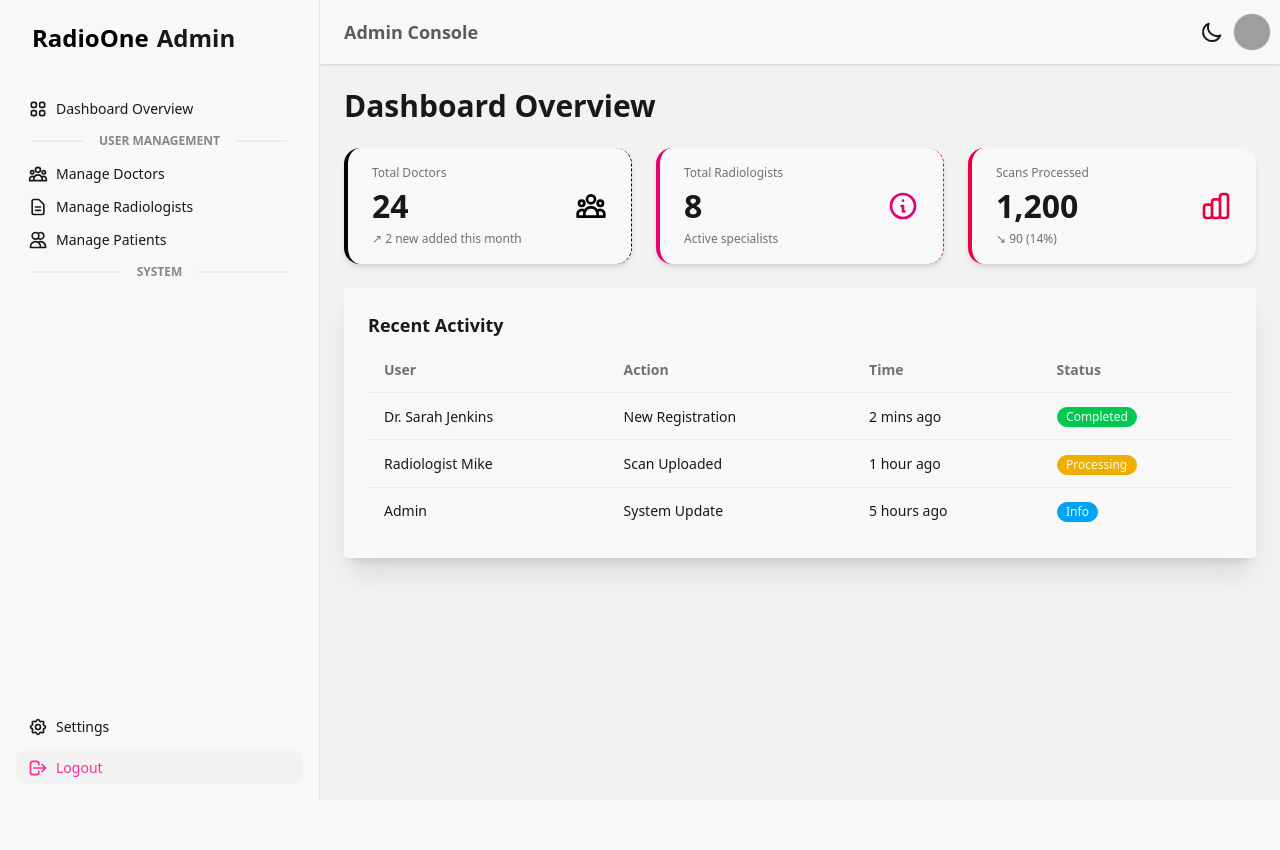
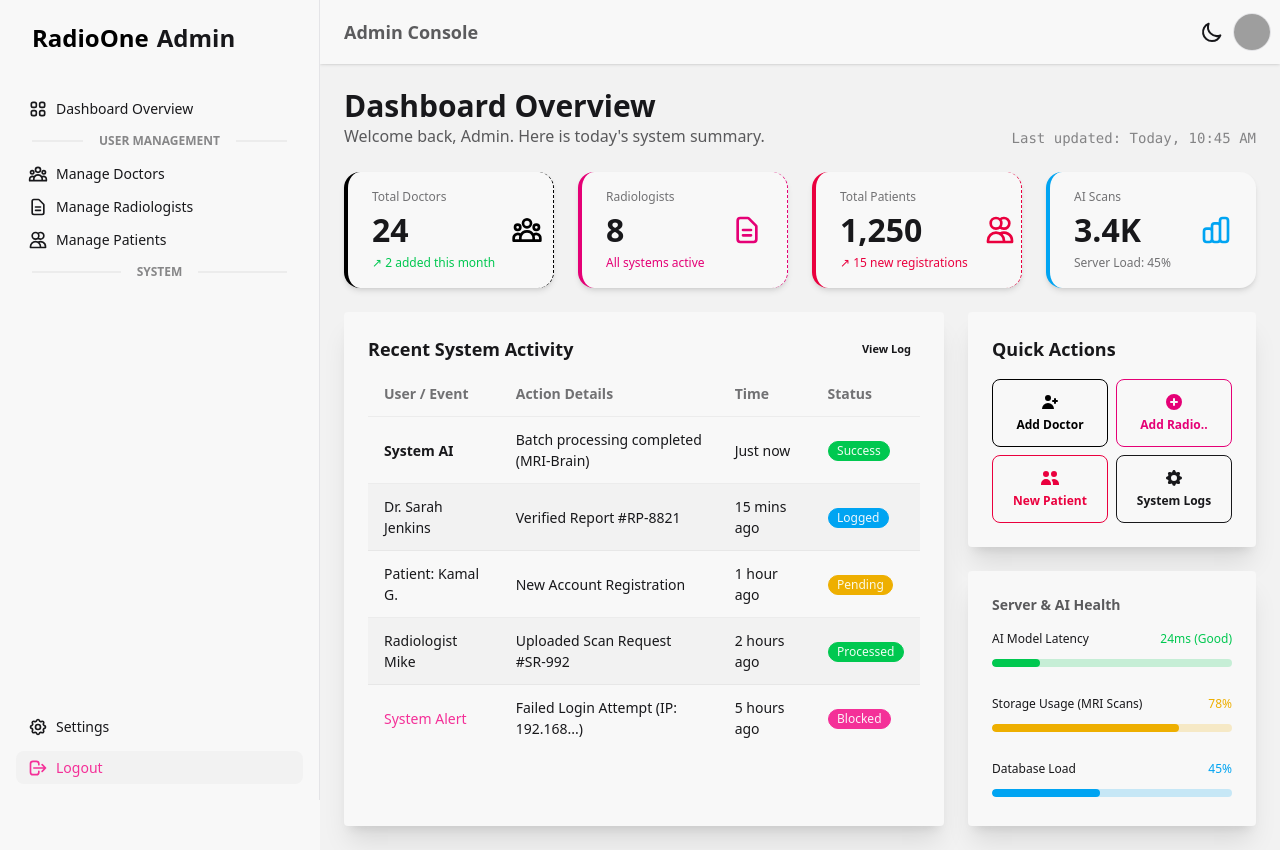
Before and after one commit to RadioOneAI/Frontend, a React (Vite) app in the folder radio-one-ai/: page /admin/dashboard in a window 1280 px wide. Before the commit the page ends 800 px from the top, so only its background shows below. Built offline with nearby package versions, Linux system fonts and the light colour scheme; grey boxes are pictures that could not be loaded.

Commit message:
updated admin dashboard with patient stats and quick action shortcuts

```diff
--- a/radio-one-ai/src/pages/Admin/DashboardHome.jsx
+++ b/radio-one-ai/src/pages/Admin/DashboardHome.jsx
@@ -1,74 +1,113 @@
 import React from "react";
+import { Link } from "react-router-dom";
 
 export default function DashboardHome() {
   return (
     <div className="space-y-6">
+      <div className="flex justify-between items-end">
+        <div>
           <h1 className="text-3xl font-bold">Dashboard Overview</h1>
+          <p className="text-base-content/70">Welcome back, Admin. Here is today's system summary.</p>
+        </div>
+        <div className="text-sm font-mono opacity-50">
+          Last updated: Today, 10:45 AM
+        </div>
+      </div>
 
-      {/* Stats Row */}
-      <div className="grid grid-cols-1 md:grid-cols-3 gap-6">
+      {/* --- STATS ROW --- */}
+      <div className="grid grid-cols-1 md:grid-cols-2 lg:grid-cols-4 gap-6">
 
+        {/* Doctors Stat */}
         <div className="stat bg-base-100 shadow-md rounded-2xl border-l-4 border-primary">
           <div className="stat-figure text-primary">
             <svg xmlns="http://www.w3.org/2000/svg" fill="none" viewBox="0 0 24 24" className="inline-block w-8 h-8 stroke-current"><path strokeLinecap="round" strokeLinejoin="round" strokeWidth="2" d="M17 20h5v-2a3 3 0 00-5.356-1.857M17 20H7m10 0v-2c0-.656-.126-1.283-.356-1.857M7 20H2v-2a3 3 0 015.356-1.857M7 20v-2c0-.656.126-1.283.356-1.857m0 0a5.002 5.002 0 019.288 0M15 7a3 3 0 11-6 0 3 3 0 016 0zm6 3a2 2 0 11-4 0 2 2 0 014 0zM7 10a2 2 0 11-4 0 2 2 0 014 0z"></path></svg>
           </div>
           <div className="stat-title">Total Doctors</div>
           <div className="stat-value">24</div>
-          <div className="stat-desc">↗︎ 2 new added this month</div>
+          <div className="stat-desc text-success">↗︎ 2 added this month</div>
         </div>
 
+        {/* Radiologists Stat */}
         <div className="stat bg-base-100 shadow-md rounded-2xl border-l-4 border-secondary">
           <div className="stat-figure text-secondary">
-            <svg xmlns="http://www.w3.org/2000/svg" fill="none" viewBox="0 0 24 24" className="inline-block w-8 h-8 stroke-current"><path strokeLinecap="round" strokeLinejoin="round" strokeWidth="2" d="M13 16h-1v-4h-1m1-4h.01M21 12a9 9 0 11-18 0 9 9 0 0118 0z"></path></svg>
+            <svg xmlns="http://www.w3.org/2000/svg" fill="none" viewBox="0 0 24 24" className="inline-block w-8 h-8 stroke-current"><path strokeLinecap="round" strokeLinejoin="round" strokeWidth="2" d="M9 12h6m-6 4h6m2 5H7a2 2 0 01-2-2V5a2 2 0 012-2h5.586a1 1 0 01.707.293l5.414 5.414a1 1 0 01.293.707V19a2 2 0 01-2 2z"></path></svg>
           </div>
-          <div className="stat-title">Total Radiologists</div>
+          <div className="stat-title">Radiologists</div>
           <div className="stat-value">8</div>
-          <div className="stat-desc">Active specialists</div>
+          <div className="stat-desc text-secondary">All systems active</div>
         </div>
 
+        {/* Patients Stat (NEW) */}
         <div className="stat bg-base-100 shadow-md rounded-2xl border-l-4 border-accent">
           <div className="stat-figure text-accent">
+            <svg xmlns="http://www.w3.org/2000/svg" fill="none" viewBox="0 0 24 24" className="inline-block w-8 h-8 stroke-current"><path strokeLinecap="round" strokeLinejoin="round" strokeWidth="2" d="M12 4.354a4 4 0 110 5.292M15 21H3v-1a6 6 0 0112 0v1zm0 0h6v-1a6 6 0 00-9-5.197M13 7a4 4 0 11-8 0 4 4 0 018 0z"></path></svg>
+          </div>
+          <div className="stat-title">Total Patients</div>
+          <div className="stat-value">1,250</div>
+          <div className="stat-desc text-accent">↗︎ 15 new registrations</div>
+        </div>
+
+        {/* Scans Processed Stat */}
+        <div className="stat bg-base-100 shadow-md rounded-2xl border-l-4 border-info">
+          <div className="stat-figure text-info">
             <svg xmlns="http://www.w3.org/2000/svg" fill="none" viewBox="0 0 24 24" className="inline-block w-8 h-8 stroke-current"><path strokeLinecap="round" strokeLinejoin="round" strokeWidth="2" d="M9 19v-6a2 2 0 00-2-2H5a2 2 0 00-2 2v6a2 2 0 002 2h2a2 2 0 002-2zm0 0V9a2 2 0 012-2h2a2 2 0 012 2v10m-6 0a2 2 0 002 2h2a2 2 0 002-2m0 0V5a2 2 0 012-2h2a2 2 0 012 2v14a2 2 0 01-2 2h-2a2 2 0 01-2-2z"></path></svg>
           </div>
-          <div className="stat-title">Scans Processed</div>
-          <div className="stat-value">1,200</div>
-          <div className="stat-desc">↘︎ 90 (14%)</div>
+          <div className="stat-title">AI Scans</div>
+          <div className="stat-value">3.4K</div>
+          <div className="stat-desc">Server Load: 45%</div>
         </div>
 
       </div>
 
-      {/* Recent Activity Section */}
-      <div className="card bg-base-100 shadow-xl">
+      <div className="grid grid-cols-1 lg:grid-cols-3 gap-6">
+
+        {/* --- LEFT COLUMN: RECENT ACTIVITY --- */}
+        <div className="lg:col-span-2 card bg-base-100 shadow-xl">
           <div className="card-body">
-          <h2 className="card-title">Recent Activity</h2>
+            <h2 className="card-title justify-between">
+              Recent System Activity
+              <button className="btn btn-xs btn-ghost">View Log</button>
+            </h2>
             <div className="overflow-x-auto">
-            <table className="table">
+              <table className="table table-zebra">
                 <thead>
                   <tr>
-                  <th>User</th>
-                  <th>Action</th>
+                    <th>User / Event</th>
+                    <th>Action Details</th>
                     <th>Time</th>
                     <th>Status</th>
                   </tr>
                 </thead>
                 <tbody>
                   <tr>
+                    <td className="font-bold">System AI</td>
+                    <td>Batch processing completed (MRI-Brain)</td>
+                    <td>Just now</td>
+                    <td><span className="badge badge-success badge-sm">Success</span></td>
+                  </tr>
+                  <tr>
                     <td>Dr. Sarah Jenkins</td>
-                  <td>New Registration</td>
-                  <td>2 mins ago</td>
-                  <td><span className="badge badge-success badge-sm">Completed</span></td>
+                    <td>Verified Report #RP-8821</td>
+                    <td>15 mins ago</td>
+                    <td><span className="badge badge-info badge-sm">Logged</span></td>
+                  </tr>
+                  <tr>
+                    <td>Patient: Kamal G.</td>
+                    <td>New Account Registration</td>
+                    <td>1 hour ago</td>
+                    <td><span className="badge badge-warning badge-sm">Pending</span></td>
                   </tr>
                   <tr>
                     <td>Radiologist Mike</td>
-                  <td>Scan Uploaded</td>
-                  <td>1 hour ago</td>
-                  <td><span className="badge badge-warning badge-sm">Processing</span></td>
+                    <td>Uploaded Scan Request #SR-992</td>
+                    <td>2 hours ago</td>
+                    <td><span className="badge badge-success badge-sm">Processed</span></td>
                   </tr>
                   <tr>
-                  <td>Admin</td>
-                  <td>System Update</td>
+                    <td className="text-error">System Alert</td>
+                    <td>Failed Login Attempt (IP: 192.168...)</td>
                     <td>5 hours ago</td>
-                  <td><span className="badge badge-info badge-sm">Info</span></td>
+                    <td><span className="badge badge-error badge-sm">Blocked</span></td>
                   </tr>
                 </tbody>
               </table>
@@ -76,6 +115,69 @@ export default function DashboardHome() {
           </div>
         </div>
 
+        {/* --- RIGHT COLUMN: QUICK ACTIONS & HEALTH --- */}
+        <div className="space-y-6">
+
+          {/* Quick Actions */}
+          <div className="card bg-base-100 shadow-xl">
+            <div className="card-body">
+              <h2 className="card-title">Quick Actions</h2>
+              <div className="grid grid-cols-2 gap-2 mt-2">
+                <Link to="/admin/doctors" className="btn btn-outline btn-primary btn-sm h-auto py-3 flex flex-col gap-1">
+                  <svg xmlns="http://www.w3.org/2000/svg" className="h-5 w-5" viewBox="0 0 20 20" fill="currentColor"><path d="M8 9a3 3 0 100-6 3 3 0 000 6zM8 11a6 6 0 016 6H2a6 6 0 016-6zM16 7a1 1 0 10-2 0v1h-1a1 1 0 100 2h1v1a1 1 0 102 0v-1h1a1 1 0 100-2h-1V7z" /></svg>
+                  Add Doctor
+                </Link>
+                <Link to="/admin/radiologists" className="btn btn-outline btn-secondary btn-sm h-auto py-3 flex flex-col gap-1">
+                  <svg xmlns="http://www.w3.org/2000/svg" className="h-5 w-5" viewBox="0 0 20 20" fill="currentColor"><path fillRule="evenodd" d="M10 18a8 8 0 100-16 8 8 0 000 16zm1-11a1 1 0 10-2 0v2H7a1 1 0 100 2h2v2a1 1 0 102 0v-2h2a1 1 0 100-2h-2V7z" clipRule="evenodd" /></svg>
+                  Add Radio..
+                </Link>
+                <Link to="/admin/patients" className="btn btn-outline btn-accent btn-sm h-auto py-3 flex flex-col gap-1">
+                  <svg xmlns="http://www.w3.org/2000/svg" className="h-5 w-5" viewBox="0 0 20 20" fill="currentColor"><path d="M9 6a3 3 0 11-6 0 3 3 0 016 0zM17 6a3 3 0 11-6 0 3 3 0 016 0zM12.93 17c.046-.327.07-.66.07-1a6.97 6.97 0 00-1.5-4.33A5 5 0 0119 16v1h-6.07zM6 11a5 5 0 015 5v1H1v-1a5 5 0 015-5z" /></svg>
+                  New Patient
+                </Link>
+                <Link to="/admin/settings" className="btn btn-outline btn-neutral btn-sm h-auto py-3 flex flex-col gap-1">
+                  <svg xmlns="http://www.w3.org/2000/svg" className="h-5 w-5" viewBox="0 0 20 20" fill="currentColor"><path fillRule="evenodd" d="M11.49 3.17c-.38-1.56-2.6-1.56-2.98 0a1.532 1.532 0 01-2.286.948c-1.372-.836-2.942.734-2.106 2.106.54.886.061 2.042-.947 2.287-1.561.379-1.561 2.6 0 2.978a1.532 1.532 0 01.947 2.287c-.836 1.372.734 2.942 2.106 2.106a1.532 1.532 0 012.287.947c.379 1.561 2.6 1.561 2.978 0a1.533 1.533 0 012.287-.947c1.372.836 2.942-.734 2.106-2.106a1.533 1.533 0 01.947-2.287c1.561-.379 1.561-2.6 0-2.978a1.532 1.532 0 01-.947-2.287c.836-1.372-.734-2.942-2.106-2.106a1.532 1.532 0 01-2.287-.947zM10 13a3 3 0 100-6 3 3 0 000 6z" clipRule="evenodd" /></svg>
+                  System Logs
+                </Link>
+              </div>
+            </div>
+          </div>
+
+          {/* System Health */}
+          <div className="card bg-base-100 shadow-xl">
+            <div className="card-body">
+              <h2 className="card-title text-sm opacity-70">Server & AI Health</h2>
+
+              <div className="mt-2">
+                <div className="flex justify-between text-xs mb-1">
+                  <span>AI Model Latency</span>
+                  <span className="text-success">24ms (Good)</span>
+                </div>
+                <progress className="progress progress-success w-full" value="20" max="100"></progress>
+              </div>
+
+              <div className="mt-4">
+                <div className="flex justify-between text-xs mb-1">
+                  <span>Storage Usage (MRI Scans)</span>
+                  <span className="text-warning">78%</span>
+                </div>
+                <progress className="progress progress-warning w-full" value="78" max="100"></progress>
+              </div>
+
+              <div className="mt-4">
+                <div className="flex justify-between text-xs mb-1">
+                  <span>Database Load</span>
+                  <span className="text-info">45%</span>
+                </div>
+                <progress className="progress progress-info w-full" value="45" max="100"></progress>
+              </div>
+
+            </div>
+          </div>
+
+        </div>
+
+      </div>
     </div>
   );
 }
```
Lines whose indentation alone changed are shown as unchanged.
